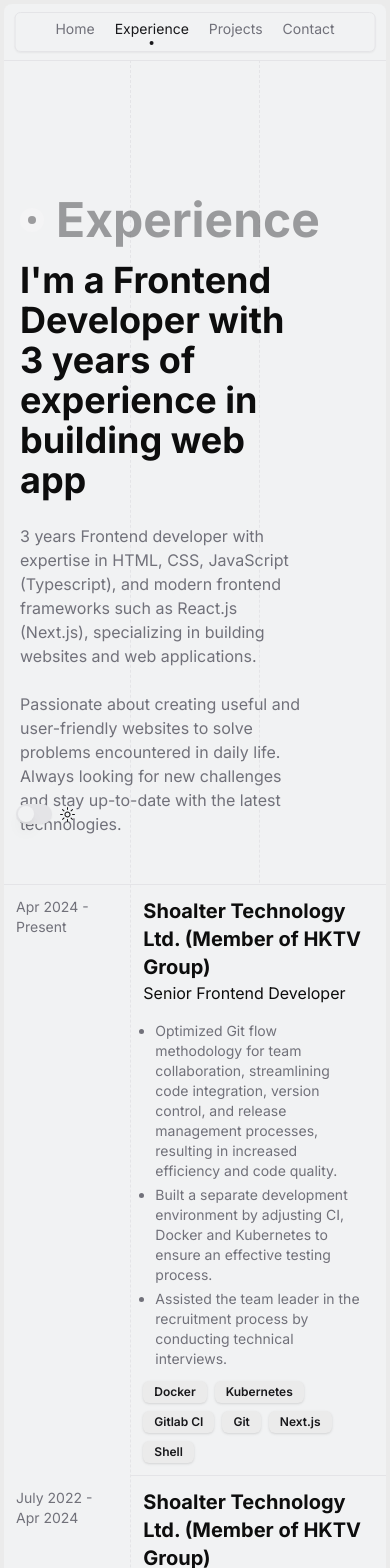
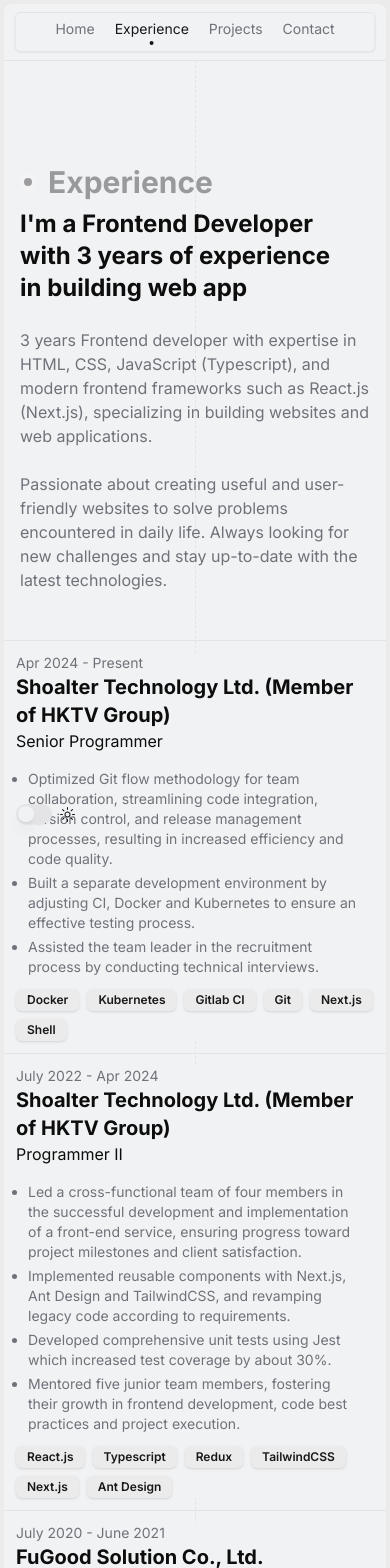
Before and after one commit to tsungyu927/tsungyu927.github.io, a Next.js app: page /experience in a window 390 px wide. Shown: the top 1568 px of the page. Built offline with nearby package versions, Linux system fonts and the light colour scheme.

Commit message:
style: add rwd to experience page

```diff
--- a/app/experience/page.tsx
+++ b/app/experience/page.tsx
@@ -7,20 +7,22 @@
   const { experience } = data;
   return (
     <Wrapper>
-      <div className="absolute left-0 mt-14 w-1/3 h-[calc(100%-56px)] border-r border-dashed" />
-      <div className="absolute right-0 mt-14 w-1/3 h-[calc(100%-56px)] border-l border-dashed" />
-      <div className="relative z-10 w-full min-h sm:min-h-sm pt-48 pb-10">
+      <div className="absolute left-0 mt-14 w-1/3 h-[calc(100%-56px)] border-r border-dashed hidden sm:block" />
+      <div className="absolute right-0 mt-14 w-1/2 sm:w-1/3 h-[calc(100%-56px)] border-l border-dashed" />
+      <div className="relative z-10 w-full min-h sm:min-h-sm pt-40 sm:pt-48 pb-10">
         <div className="px-4 mb-12">
           <Header>Experience</Header>
-          <h2 className="w-4/5 mb-6 text-4xl font-bold">{experience.title}</h2>
+          <h2 className="w-11/12 sm:w-4/5 mb-6 text-2xl sm:text-4xl font-bold">
+            {experience.title}
+          </h2>
           <h3
-            className="w-4/5 text-muted-foreground"
+            className="w-full sm:w-4/5 text-muted-foreground"
             dangerouslySetInnerHTML={{
               __html: experience.description.replace(/\n/g, "<br>"),
             }}
           />
         </div>
-        <div className="mb-4 flex flex-col border-t">
+        <div className="mb-4 flex flex-col sm:border-t">
           {experience.work.map((item, index, arr) => (
             <ExperienceCard
               key={item.startDate}
--- a/components/Header.tsx
+++ b/components/Header.tsx
@@ -1,10 +1,10 @@
 const Header = ({ children }: { children: React.ReactNode }) => {
   return (
-    <div className="mb-4 flex items-center gap-3">
-      <div className="w-6 h-6 flex justify-center items-center rounded-full bg-secondary">
-        <div className="w-2 h-2 rounded-full bg-primary opacity-40" />
+    <div className="mb-2 sm:mb-4 flex items-center gap-3">
+      <div className="w-4 h-4 sm:w-6 sm:h-6 flex justify-center items-center rounded-full bg-secondary">
+        <div className="w-2 h-2 sm:w-2 sm:h-2 rounded-full bg-primary opacity-40" />
       </div>
-      <h2 className="w-2/3 text-5xl font-bold text-primary opacity-40">
+      <h2 className="w-2/3 text-3xl sm:text-5xl font-bold text-primary opacity-40">
         {children}
       </h2>
     </div>
--- a/components/cards/ExperienceCard.tsx
+++ b/components/cards/ExperienceCard.tsx
@@ -25,11 +25,16 @@
   tags,
 }: ExperienceCardProps) => {
   return (
-    <div className="w-full flex text-sm">
-      <section className="p-3 w-1/3 flex text-muted-foreground">
+    <div className="p-3 sm:p-0 w-full flex flex-col sm:flex-row text-sm border-t sm:border-none">
+      <section className="sm:p-3 w-full sm:w-1/3 flex text-muted-foreground bg-background sm:bg-transparent">
         {startDate} - {endDate}
       </section>
-      <section className={cn("p-3 w-2/3 bg-background", !isLast && "border-b")}>
+      <section
+        className={cn(
+          "sm:p-3 w-full sm:w-2/3 bg-background",
+          !isLast && "sm:border-b"
+        )}
+      >
         <h3 className="text-lg font-bold">{company}</h3>
         <h3 className="text-base">{position}</h3>
         <ul className="p-3 text-muted-foreground">
--- a/constants/profile.json
+++ b/constants/profile.json
@@ -12,7 +12,7 @@
     "work": [
       {
         "company": "Shoalter Technology Ltd. (Member of HKTV Group)",
-        "position": "Senior Frontend Developer",
+        "position": "Senior Programmer",
         "location": "Taipei, Taiwan",
         "startDate": "Apr 2024",
         "endDate": "Present",
@@ -25,7 +25,7 @@
       },
       {
         "company": "Shoalter Technology Ltd. (Member of HKTV Group)",
-        "position": "Frontend Developer (Programmer II)",
+        "position": "Programmer II",
         "location": "Taipei, Taiwan",
         "startDate": "July 2022",
         "endDate": "Apr 2024",
```
